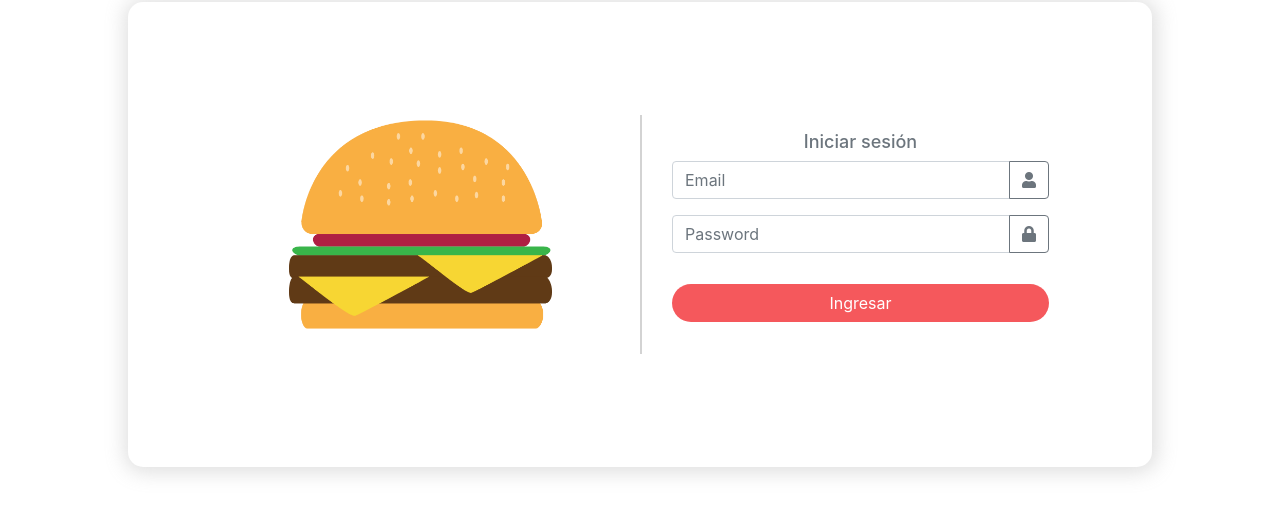
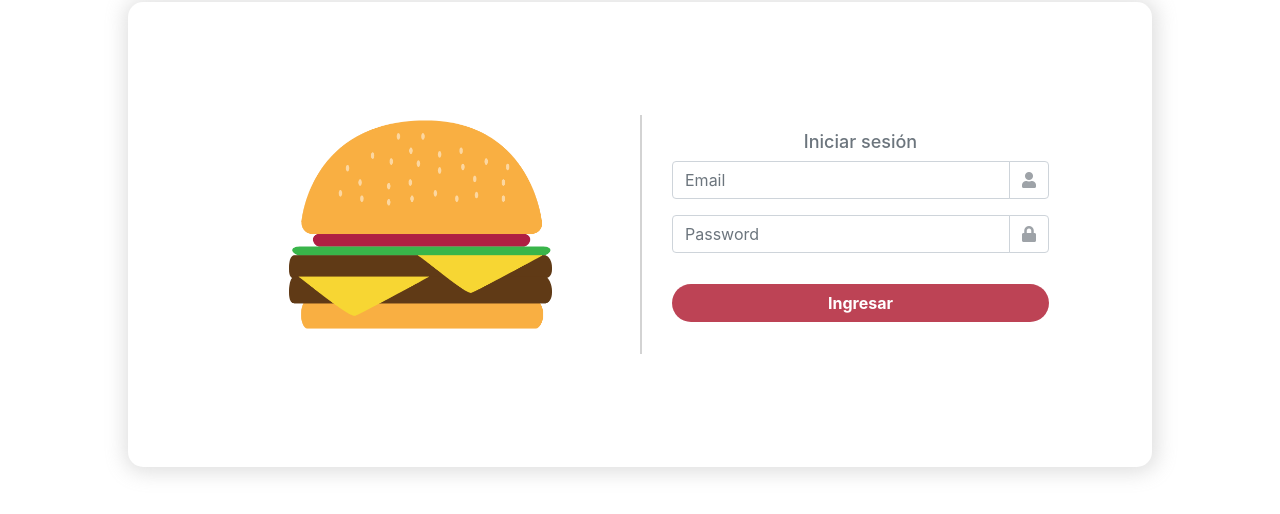
Before and after one commit to kathmontalvo/Burger-queen, a React app in the folder burger-queen/: page / in a window 1280 px wide. Shown: the part 174-688 px from the top of the page. Built offline with nearby package versions, Linux system fonts and the light colour scheme.

Commit message:
accesibility 100% fixing css

```diff
--- a/burger-queen/src/components/Form.js
+++ b/burger-queen/src/components/Form.js
@@ -62,6 +62,7 @@ const Form = () => {
       <Inputs
         type='email'
         value={email}
+        label='Email'
         update={updateEmail}
         placeholder='Email'
         icon='fas fa-user'
@@ -69,10 +70,11 @@ const Form = () => {
       <Inputs
         type='password'
         value={password}
+        label='Password'
         update={updatePassword}
         placeholder='Password'
         icon='fas fa-lock'
-        classValue='passwordValue form-control'
+        classValue='passwordValue form-control '
       />
       <button type="submit" className='btn btn-color'>Ingresar</button>
       {err}
--- a/burger-queen/src/components/Input.js
+++ b/burger-queen/src/components/Input.js
@@ -1,11 +1,11 @@
 import React from 'react'
 
-const Inputs = ({type, value, update, placeholder, icon, classValue}) => {
+const Inputs = ({type, value, label, update, placeholder, icon, classValue}) => {
   return (
-    <div className="input-group form-group">
-        <input type={type} value={value} onChange={update} className={classValue}  placeholder={placeholder} aria-label="" aria-describedby="basic-addon1" required />
+    <div className="input-group form-group ">
+        <input type={type} value={value} onChange={update} className={classValue}  aria-label={label} placeholder={placeholder} required />
         <div className="input-group-append">
-          <button className="btn btn-outline-secondary" type="button"><i className={icon}></i></button>
+          <div className="btn btn-outline-secondary icon-color" disabled><i className={icon}></i></div>
         </div>
     </div>
 
--- a/burger-queen/src/css/App.css
+++ b/burger-queen/src/css/App.css
@@ -2,7 +2,10 @@
   flex-direction: column;
   /* overflow: hidden; */
 }
-
+.icon-color{
+  border: solid 1px #ced4da;
+  color:  #9ea3a8;
+}
 /* .fill-available{
   height: -webkit-fill-available;
 } */
@@ -12,8 +15,9 @@
   color: #6c757d;
 }
 .btn-color {
-  background-color: #F5585C;
-  color: white;
+  background-color: #BD4355;
+  color:white;
+  font-weight: bolder;
   border-radius: 20px;
   margin-top: 15px;
 }
```
